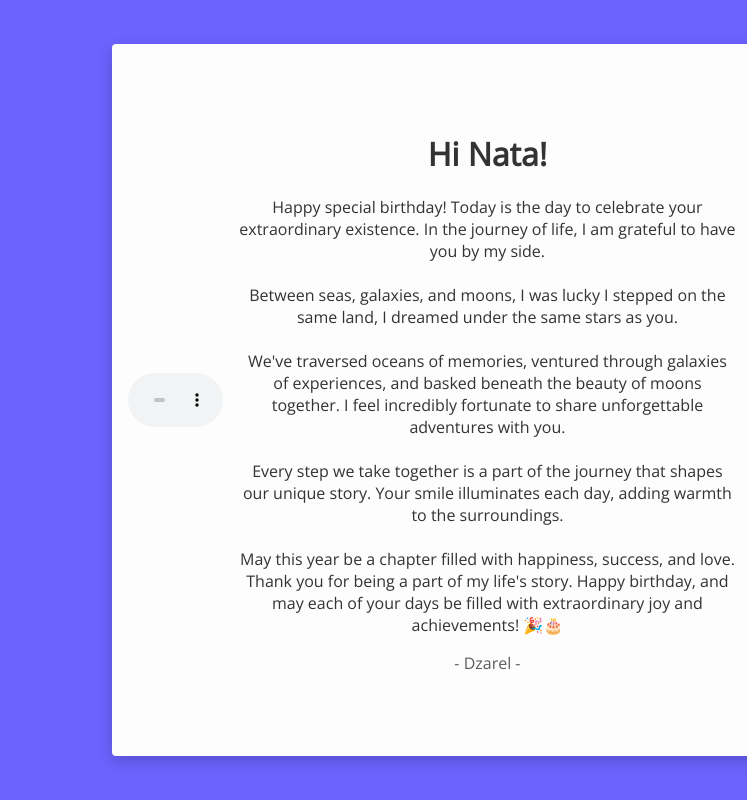
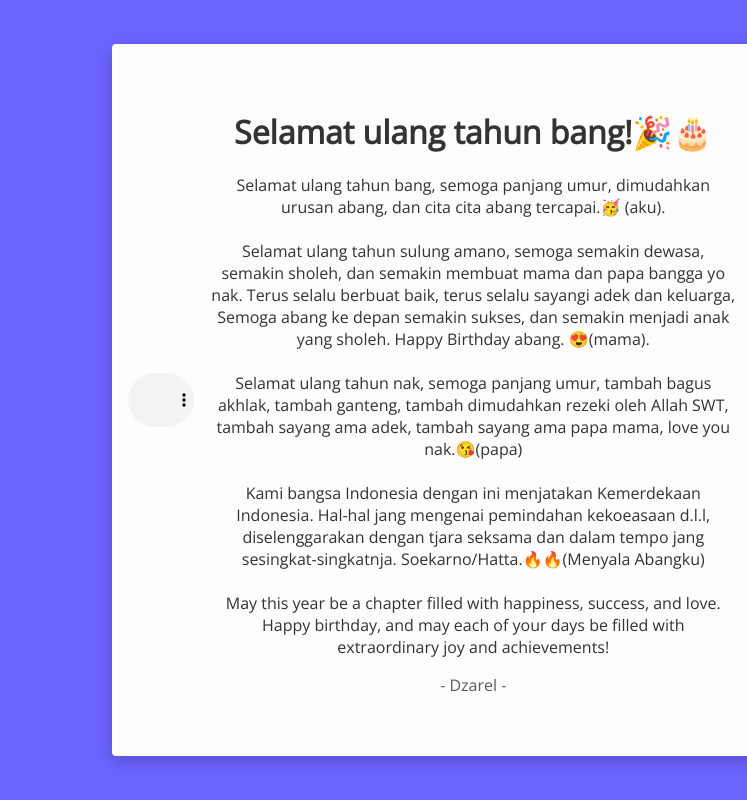
Before and after one commit to WanaRB/Ultah_bangAdit, a plain HTML site: page index.html in a window 1280 px wide. Shown: the full height of the page, 0-747 px from the left. Drawn offline with nearby package versions, Linux system fonts and the light colour scheme.

Commit message:
Update index.html

```diff
--- a/index.html
+++ b/index.html
@@ -9,21 +9,21 @@
   <div class="card">
    <img src="https://github.com/DzarelDeveloper/Img/blob/main/ulangtahun.jpg?raw=true" alt="birthday" class="birthday">
    <div class="text">
-    <h1>Hi Nata!</h1>
-    <p>Happy special birthday! Today is the day to celebrate your extraordinary existence. In the journey of life, I am grateful to have you by my side.
+    <h1>Selamat ulang tahun bang!🎉🎂</h1>
+    <p>Selamat ulang tahun bang, semoga panjang umur, dimudahkan urusan abang, dan cita cita abang tercapai.🥳 (aku).
 <br><br>
-Between seas, galaxies, and moons, I was lucky I stepped on the same land, I dreamed under the same stars as you.
+Selamat ulang tahun sulung amano, semoga semakin dewasa, semakin sholeh, dan semakin membuat mama dan papa bangga yo nak. Terus selalu berbuat baik, terus selalu sayangi adek dan keluarga, Semoga abang ke depan semakin sukses, dan semakin menjadi anak yang sholeh. Happy Birthday abang. 😍(mama).
 <br><br>
-We've traversed oceans of memories, ventured through galaxies of experiences, and basked beneath the beauty of moons together. I feel incredibly fortunate to share unforgettable adventures with you.
+Selamat ulang tahun nak, semoga panjang umur, tambah bagus akhlak, tambah ganteng, tambah dimudahkan rezeki oleh Allah SWT, tambah sayang ama adek, tambah sayang ama papa mama, love you nak.😘(papa)
 <br><br>
-Every step we take together is a part of the journey that shapes our unique story. Your smile illuminates each day, adding warmth to the surroundings.
+Kami bangsa Indonesia dengan ini menjatakan Kemerdekaan Indonesia. Hal-hal jang mengenai pemindahan kekoeasaan d.l.l, diselenggarakan dengan tjara seksama dan dalam tempo jang sesingkat-singkatnja. Soekarno/Hatta.🔥🔥(Menyala Abangku)
 <br><br>
-May this year be a chapter filled with happiness, success, and love. Thank you for being a part of my life's story. Happy birthday, and may each of your days be filled with extraordinary joy and achievements! 🎉🎂</p>
+May this year be a chapter filled with happiness, success, and love. Happy birthday, and may each of your days be filled with extraordinary joy and achievements!</p>
     <p class="muted">- Dzarel -</p>
    </div>
    <div class="space"></div>
    <audio controls autoplay>
-    <source src="hbd.mp3" type="audio/mp3"> Your browser does not support the audio element.
+    <source src="ultah_abangAdit.mp3" type="audio/mp3"> Your browser does not support the audio element.
    </audio>
    <script src="script.js"></script>
   </div>
```
